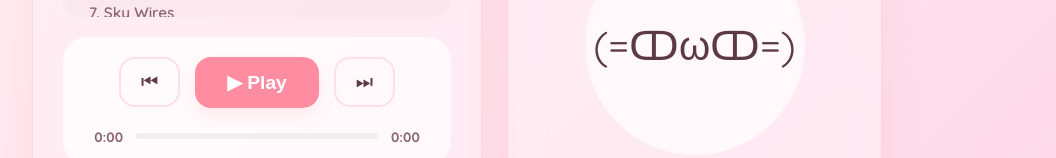
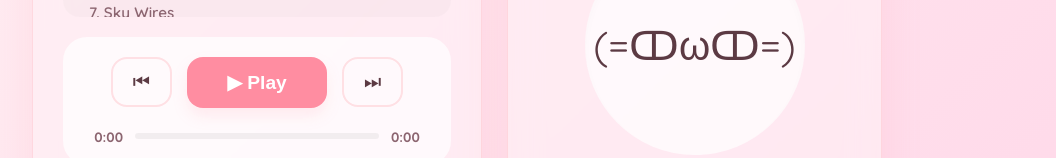
Before and after one commit to Yaseen-21212/cozy-music, a plain HTML site: page index.html in a window 1280 px wide. Shown: the part 604-762 px from the top of the page, without its empty margins (183-1239 px from the left). Drawn offline with Linux system fonts and the light colour scheme.

Commit message:
Restore theme configurations and layout styles

```diff
--- a/style.css
+++ b/style.css
@@ -199,7 +199,11 @@ h2, h3 {
     color: white;
     border: none;
     font-weight: 700;
-    padding: 14px 32px;
+    padding: 14px 0; /* Vertical padding only, let width control horizontal space */
+    width: 140px;    /* Locks the button to a static size in both states */
+    display: inline-flex;
+    align-items: center;
+    justify-content: center;
     box-shadow: 0 8px 15px var(--shadow);
 }
 
```
